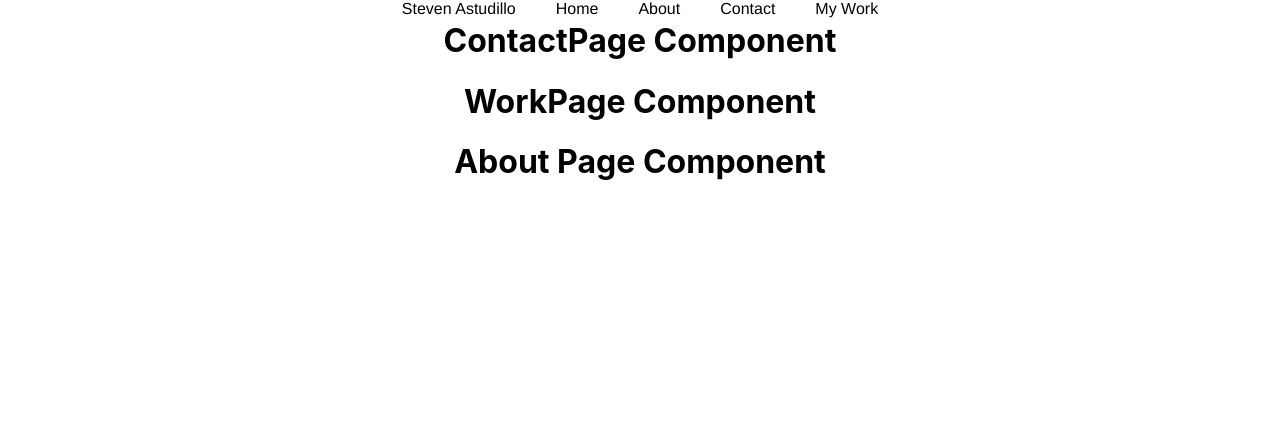
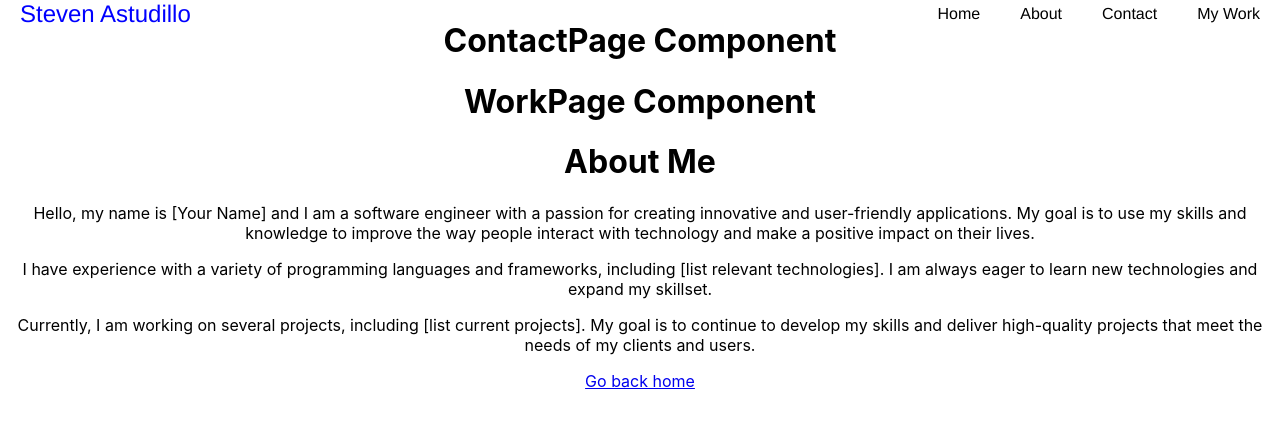
Before and after one commit to censoredbythefcc95/steve-young-portfolio, a React (Create React App) app: page / in a window 1280 px wide. Shown: the top 428 px of the page. Built offline with nearby package versions, Linux system fonts and the light colour scheme.

Commit message:
About Page updated with basic structure.

```diff
--- a/src/components/AboutPage.js
+++ b/src/components/AboutPage.js
@@ -4,7 +4,11 @@ import { Link } from 'react-router-dom';
 const AboutPage = () => {
     return (
         <div className='about-page'>
-            <h1>About Page Component</h1>
+            <h1>About Me</h1>
+            <p>Hello, my name is [Your Name] and I am a software engineer with a passion for creating innovative and user-friendly applications. My goal is to use my skills and knowledge to improve the way people interact with technology and make a positive impact on their lives.</p>
+            <p>I have experience with a variety of programming languages and frameworks, including [list relevant technologies]. I am always eager to learn new technologies and expand my skillset.</p>
+            <p>Currently, I am working on several projects, including [list current projects]. My goal is to continue to develop my skills and deliver high-quality projects that meet the needs of my clients and users.</p>
+            <Link to='/'>Go back home</Link>
         </div>
     );
 };
--- a/src/index.css
+++ b/src/index.css
@@ -18,7 +18,7 @@ code {
   right: 0;
   left: 0;
   display: flex;
-  justify-content: center;
+  justify-content: space-between;
   align-items: center;
   font-family: 'Helvetica Neue', sans-serif;
 }
@@ -29,6 +29,8 @@ code {
   padding: 0 20px;
 }
 
-.name {
-  justify-content: left;
+.navbar a.name {
+  margin-right: auto;
+  color: blue;
+  font-size: 24px;
 }
```
